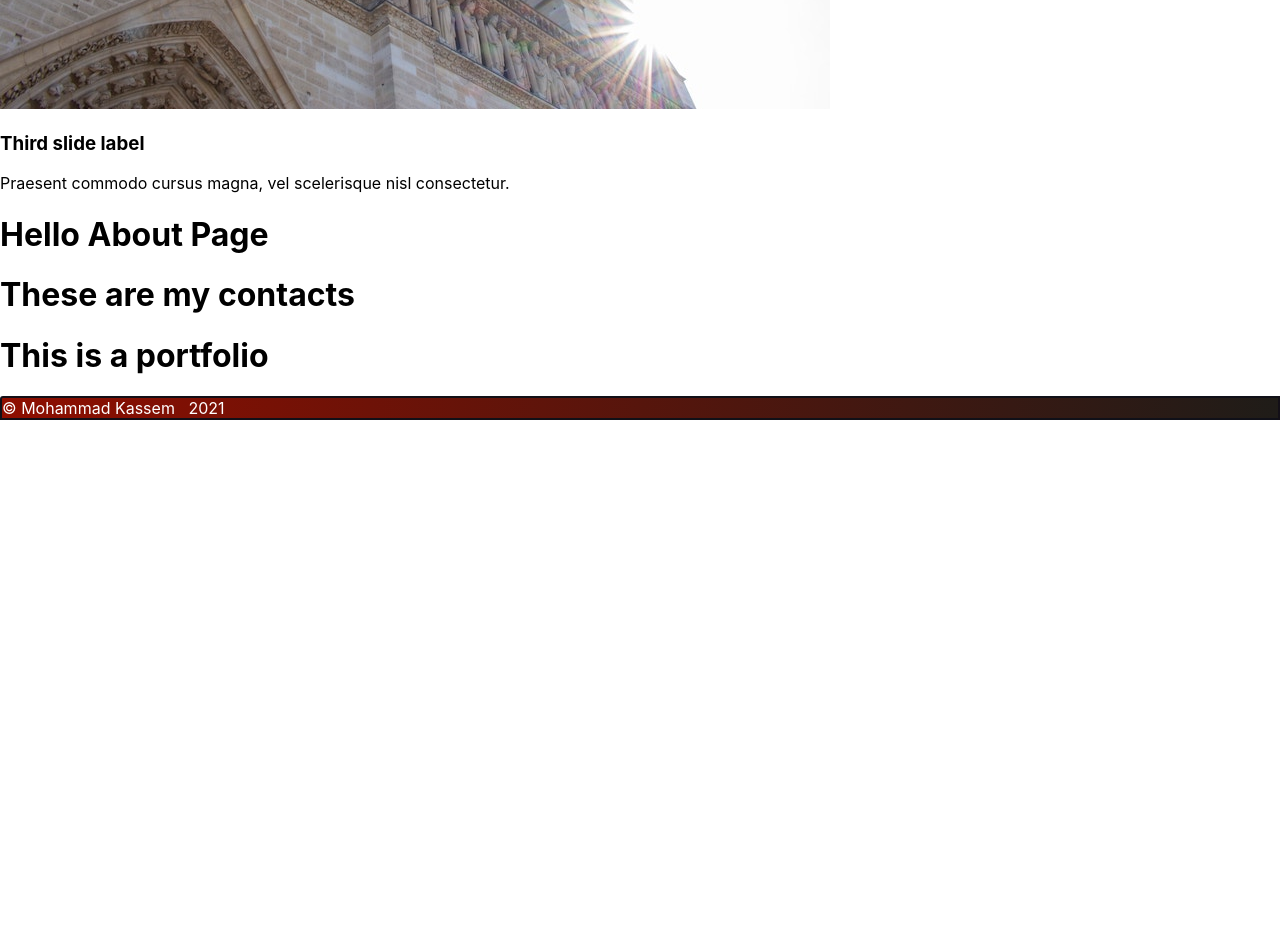
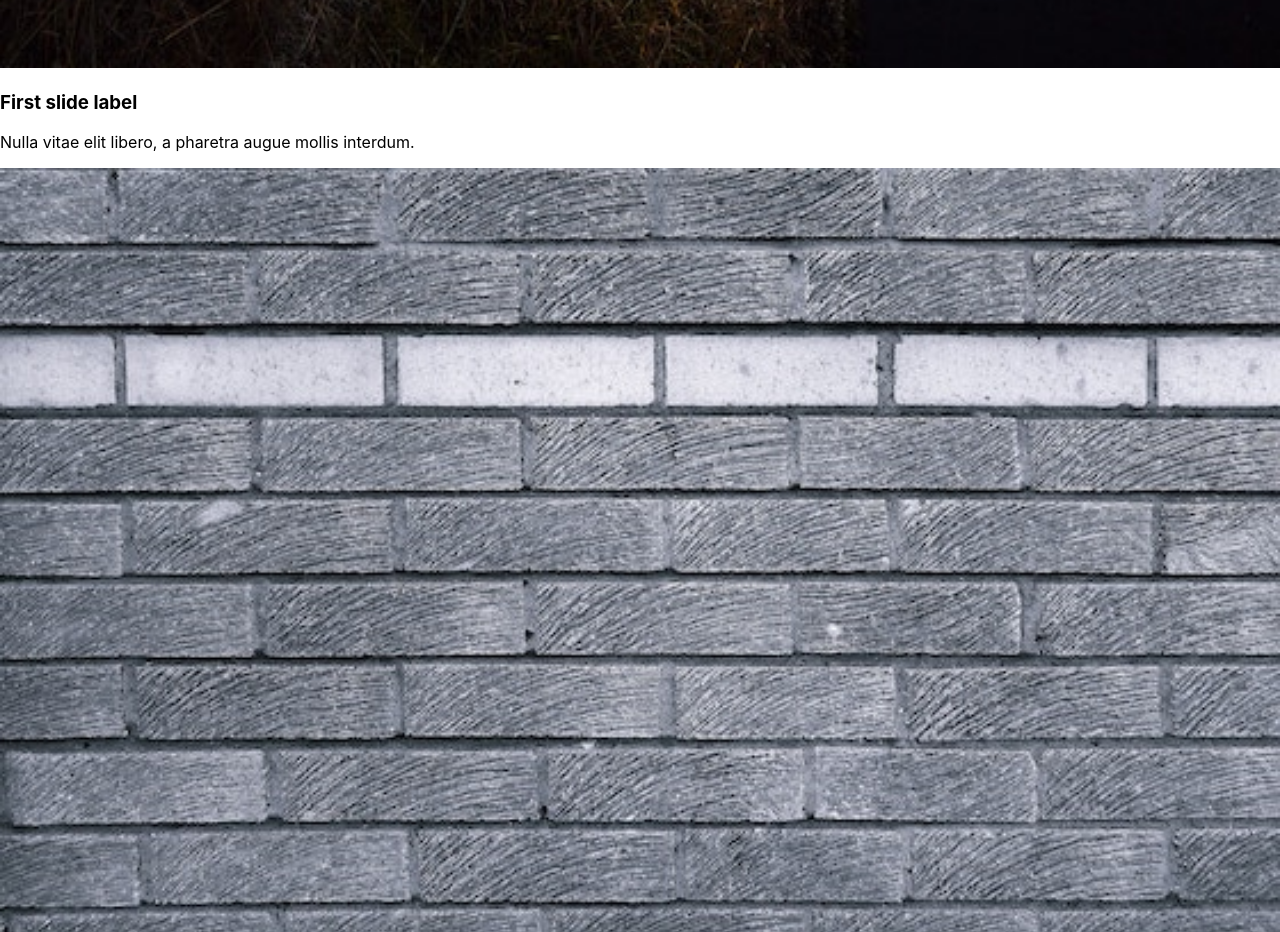
Before and after one commit to mkassem917/react-portfolio2, a React (Create React App) app: page / in a window 1280 px wide. Shown: the part 1980-2912 px from the top of the page. Before the commit the page ends 2400 px from the top, so only its background shows below. Built offline with nearby package versions, Linux system fonts and the light colour scheme.

Commit message:
added Carousel to the App.js file

```diff
--- a/src/App.js
+++ b/src/App.js
@@ -6,14 +6,14 @@ import Contact from "./pages/Contact";
 
  // components
  import Footer from "./components/Footer/Footer.jsx"
- import MyCarousel from "./components/Carousel/MyCarousel.jsx"
+ import Carousel from "./components/Carousel/MyCarousel.jsx"
 
 function App() {
   return (
 
       <div>
         <Navbar />
-        <MyCarousel />
+        <Carousel />
         <About />
         <Contact />
         <Portfolio />
--- a/src/components/Carousel/MyCarousel.css
+++ b/src/components/Carousel/MyCarousel.css
@@ -0,0 +1,16 @@
+.custom-img {
+    height: 100vh;
+
+    object-fit: contain;
+}
+
+#home {
+    position: absolute;
+    top: 0;
+    bottom: 0;
+    left: 0;
+    right: 0;
+    opacity: 0;
+    transition: 0.5s ease;
+    overflow: hidden;
+  }
--- a/src/components/Carousel/MyCarousel.jsx
+++ b/src/components/Carousel/MyCarousel.jsx
@@ -1,17 +1,18 @@
 import React from "react";
-import Carousel from 'react-bootstrap/Carousel';
+import Carousel from "react-bootstrap/Carousel";
 import Picture1 from "../../assets/16.jpg";
 import Picture2 from "../../assets/3.jpg";
-import Picture3 from "../../assets/7.jpg"
+import Picture3 from "../../assets/7.jpg";
 
-function About() {
+function MyCarousel() {
   return (
     <div id="home">
       <Carousel>
         <Carousel.Item interval={1000}>
           <img
-          id="Picture1"
+            id="Picture1"
             className="d-block w-100"
+            style={{ width: "100%", height: "100%" }}
             src={Picture1}
             alt="First slide"
           />
@@ -22,8 +23,9 @@ function About() {
         </Carousel.Item>
         <Carousel.Item interval={500}>
           <img
-          id="Picture2"
+            id="Picture2"
             className="d-block w-100"
+            style={{ width: "100%", height: "100%" }}
             src={Picture2}
             alt="Second slide"
           />
@@ -34,21 +36,16 @@ function About() {
         </Carousel.Item>
         <Carousel.Item>
           <img
-          id="Picture3"
+            id="Picture3"
             className="d-block w-100"
+            style={{ width: "100%", height: "100%" }}
             src={Picture3}
             alt="Third slide"
           />
-          <Carousel.Caption>
-            <h3>Third slide label</h3>
-            <p>
-              Praesent commodo cursus magna, vel scelerisque nisl consectetur.
-            </p>
-          </Carousel.Caption>
         </Carousel.Item>
       </Carousel>
     </div>
   );
 }
 
-export default About;
+export default MyCarousel;
```
